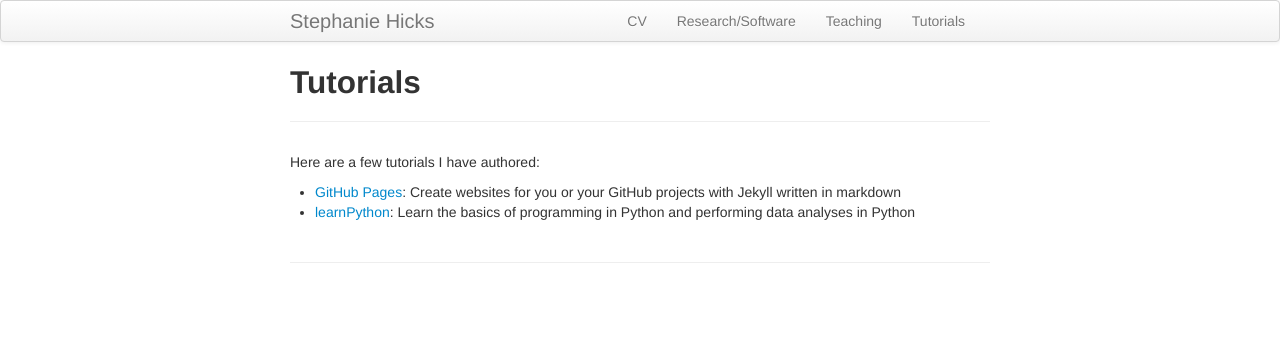
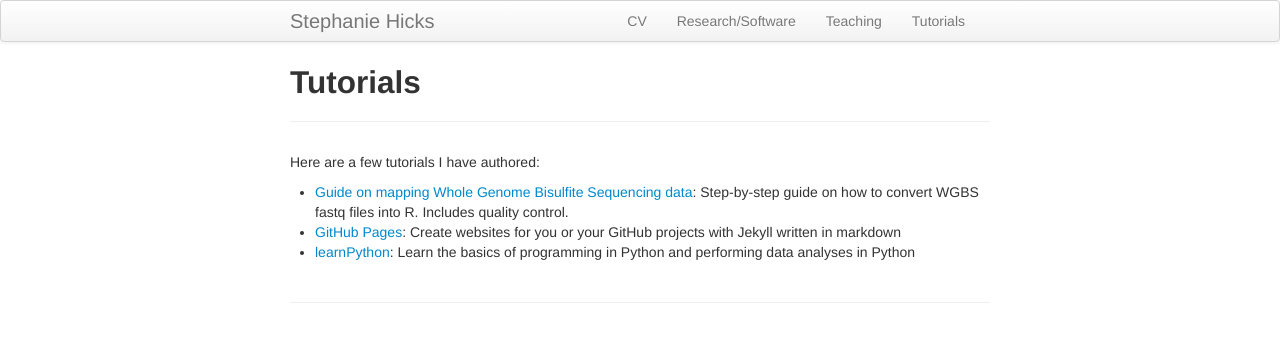
Before and after one commit to jmcgread/stephaniehicks.github.io, a Jekyll site: the page built from pages/tutorials.md, in a window 1280 px wide. Shown: the top 342 px of the page. Built offline with Jekyll 4.4.1, drawn with Linux system fonts in a browser that asks for light colours.

Commit message:
added WGBS tutorial

```diff
--- a/pages/tutorials.md
+++ b/pages/tutorials.md
@@ -5,5 +5,6 @@ title: Tutorials
 
 Here are a few tutorials I have authored:
 
+- [Guide on mapping Whole Genome Bisulfite Sequencing data](https://github.com/genomicsclass/colonCancerWGBS/blob/master/scripts/createObject.Rmd): Step-by-step guide on how to convert WGBS fastq files into R. Includes quality control.
 - [GitHub Pages](http://stephaniehicks.github.io/githubPages_tutorial/): Create websites for you or your GitHub projects with Jekyll written in markdown
 - [learnPython](http://stephaniehicks.github.io/learnPython/): Learn the basics of programming in Python and performing data analyses in Python
```
